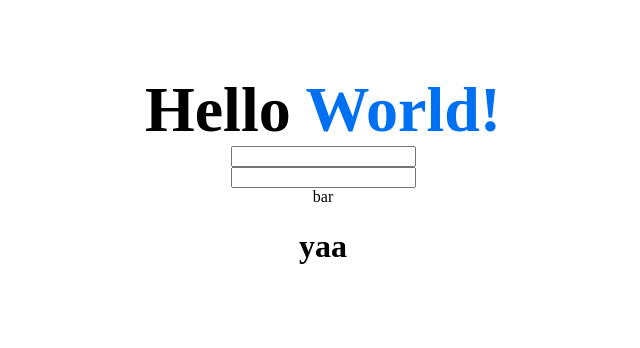
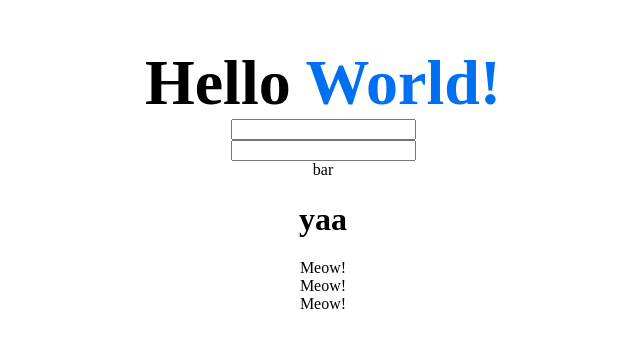
Before and after one commit to Yolobuil/react-redux-app, a Next.js app: page / in a window 1280 px wide. Shown: the part 178-526 px from the top of the page, without its empty margins (317-957 px from the left). Built offline with nearby package versions, Linux system fonts and the light colour scheme.

Commit message:
create function Cat (components)

```diff
--- a/pages/index.js
+++ b/pages/index.js
@@ -1,5 +1,9 @@
 import Head from 'next/head'
 import styles from '../styles/Home.module.css'
+
+const Cat = () =>{
+  return <div>Meow!</div>
+}
 
 export default function Home() {
   const greeting = "yaa";
@@ -15,7 +19,12 @@ export default function Home() {
     //JSX内でのclassの指定通常class JSX上ではclassName(JSの予約語にclassがあるため)
     //reactは必ず１つのタグしか返せないが、不要なタグを返すことにもなる・・・
     //それを避けるために、<React.Fragment></React.Fragment>で囲うことで、実質１つのタグにできる。最終的には<React.Fragment>はきえる
-    <div className={styles.container}>
+    //JSXをJavaScriptに変換する作業のことをトランスパイリングという変換することをトランスパイル（ブラウザやnodeでは使えない）
+    //自動で内部的にかつ自動的に変換されている→Babelが自動的によしなにやっている
+    //様々な構文をBabelが標準的なJSに変換してくれる
+
+
+        <div className={styles.container}>
       <Head>
         <title>Create Next App</title>
         <link rel="icon" href="/favicon.ico" />
@@ -29,6 +38,9 @@ export default function Home() {
     <input type="text" onChange={() => { console.log("hello") }} />
     <label htmlFor="bar">bar</label>
       {dom}
+      <Cat />
+        <Cat />
+        <Cat />
       </main>
 
       <footer className={styles.footer}>
```
Also changed, not shown: 1 other file (tests, documents, lock files or other folders).
